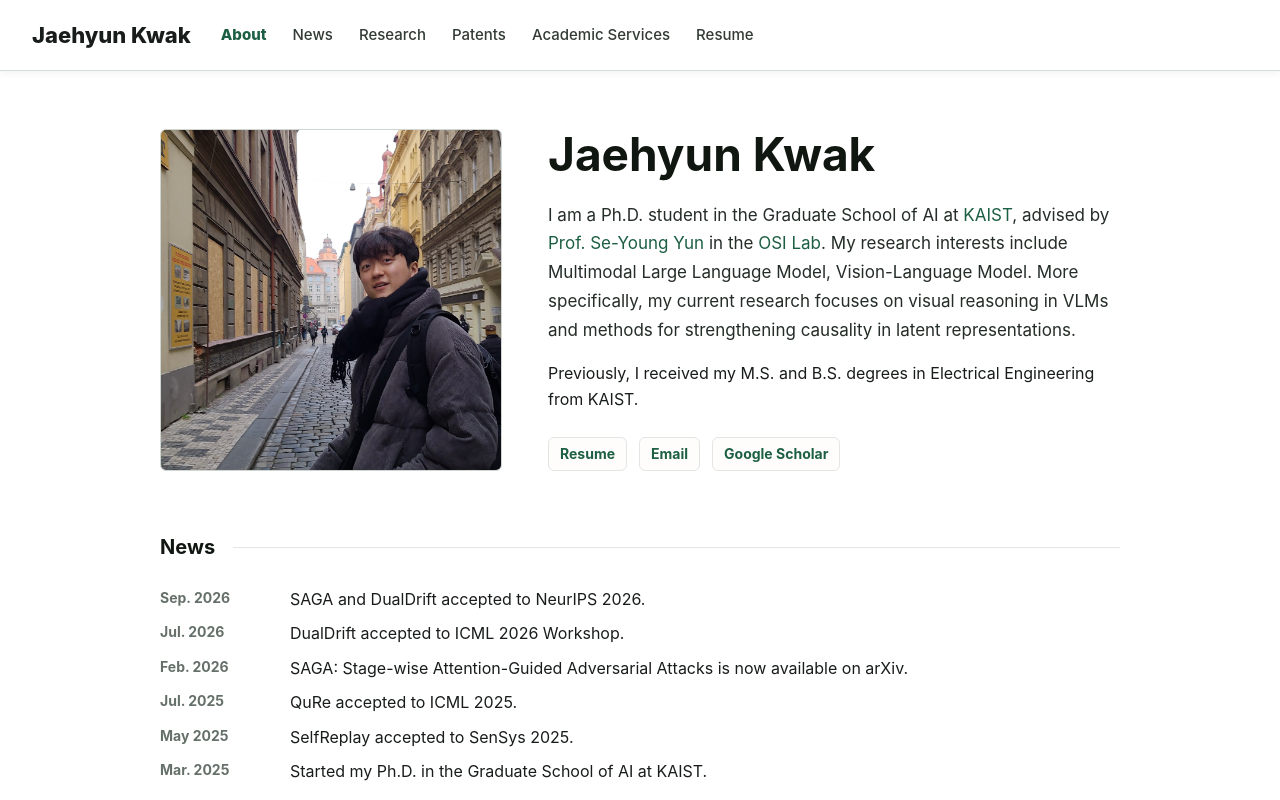
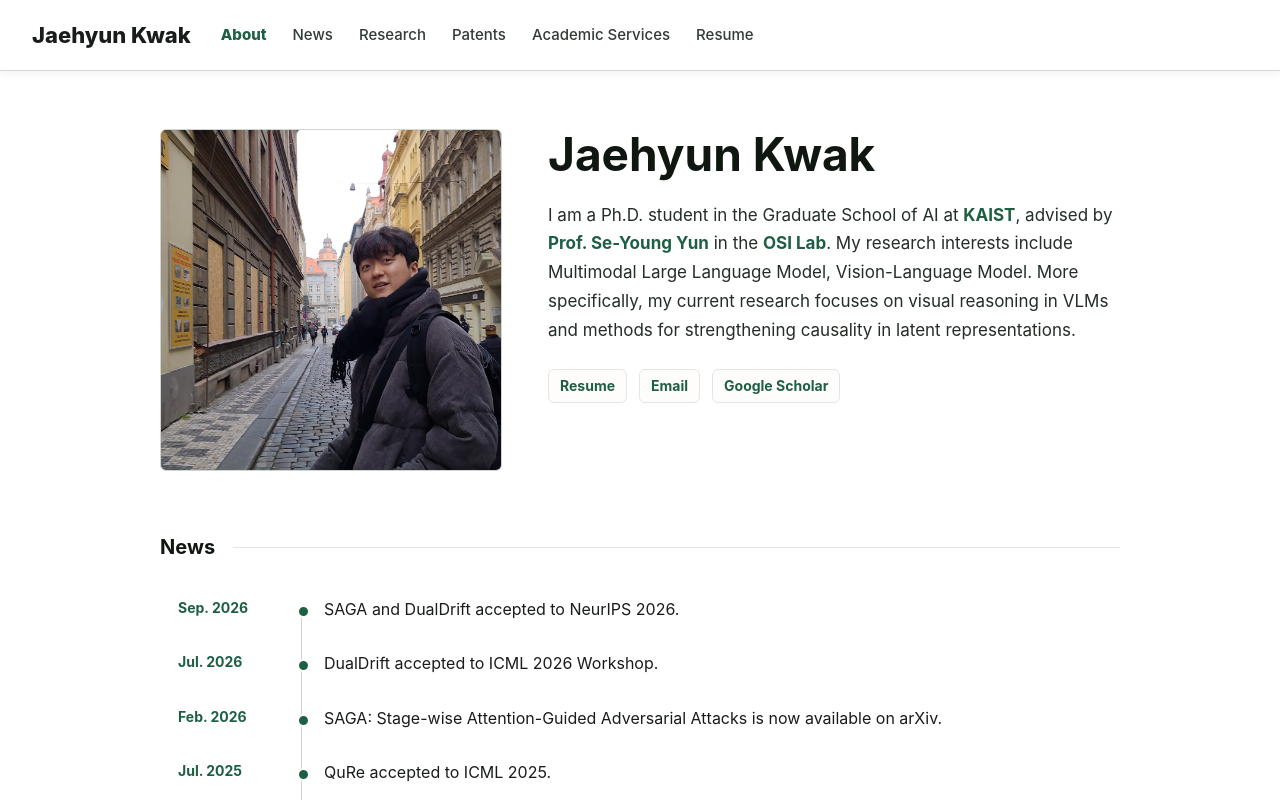
Before and after one commit to jaehyun-kwak/jaehyun-kwak.github.io, a React (Vite) app: page / in a window 1280 px wide. Shown: the top 800 px of the page. Built offline with nearby package versions, Linux system fonts and the light colour scheme.

Commit message:
Refine news timeline and simplify biography

```diff
--- a/src/App.css
+++ b/src/App.css
@@ -171,6 +171,10 @@ h1 {
   overflow-wrap: break-word;
 }
 
+.bio p a {
+  font-weight: 700;
+}
+
 .bio .lead {
   color: #242d27;
   font-size: 17px;
@@ -232,11 +236,53 @@ h2 {
   line-height: 1.2;
 }
 
+.news {
+  list-style: none;
+  margin: 0;
+  padding: 0;
+}
+
 .news-row {
+  position: relative;
   display: grid;
   grid-template-columns: 108px minmax(0, 1fr);
-  column-gap: 22px;
-  padding: 4px 0;
+  column-gap: 38px;
+  padding: 14px 18px;
+}
+
+.news-row::before {
+  content: "";
+  position: absolute;
+  left: 141px;
+  top: 0;
+  bottom: 0;
+  width: 1px;
+  background: var(--line-strong);
+}
+
+.news-row::after {
+  content: "";
+  position: absolute;
+  left: 137px;
+  top: 23px;
+  width: 9px;
+  height: 9px;
+  border: 2px solid #ffffff;
+  border-radius: 50%;
+  background: var(--accent-dark);
+}
+
+.news-row:first-child::before {
+  top: 27px;
+}
+
+.news-row:last-child::before {
+  bottom: calc(100% - 27px);
+}
+
+.news-content p {
+  margin: 0;
+  overflow-wrap: break-word;
 }
 
 .news-row > div {
@@ -244,9 +290,9 @@ h2 {
 }
 
 .news-date {
-  color: var(--muted);
+  color: var(--accent-dark);
   font-size: 14px;
-  font-weight: 650;
+  font-weight: 700;
   white-space: nowrap;
 }
 
@@ -423,8 +469,16 @@ h2 {
 
   .news-row {
     grid-template-columns: 1fr;
-    row-gap: 3px;
-    padding: 7px 0;
+    row-gap: 5px;
+    padding: 14px 16px 14px 34px;
+  }
+
+  .news-row::before {
+    left: 16px;
+  }
+
+  .news-row::after {
+    left: 12px;
   }
 
   .pub {
--- a/src/App.jsx
+++ b/src/App.jsx
@@ -160,11 +160,6 @@ function About() {
           {profile.researchFocus}
         </p>
 
-        <p>
-          Previously, I received my M.S. and B.S. degrees in Electrical
-          Engineering from KAIST.
-        </p>
-
         <div className="contact" aria-label="Profile links">
           <a href={profile.links.resume} target="_blank" rel="noreferrer">
             Resume
@@ -191,14 +186,16 @@ function News() {
   return (
     <section id="news">
       <SectionTitle>News</SectionTitle>
-      <div className="news">
+      <ol className="news" aria-label="News, newest first">
         {news.map(([date, text]) => (
-          <div className="news-row" key={`${date}-${text}`}>
+          <li className="news-row" key={`${date}-${text}`}>
             <div className="news-date">{date}</div>
-            <div>{text}</div>
-          </div>
+            <div className="news-content">
+              <p>{text}</p>
+            </div>
+          </li>
         ))}
-      </div>
+      </ol>
     </section>
   );
 }
```
